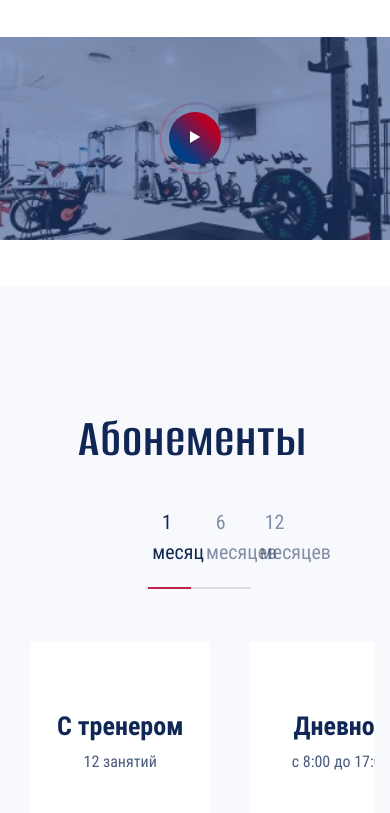
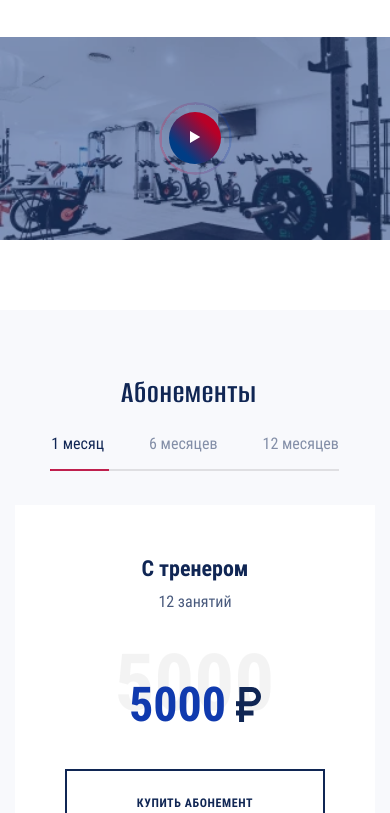
Before and after one commit to slaastenkaa/Fitness, a website: page source/index.html in a window 390 px wide. Shown: the part 1187-2000 px from the top of the page. Drawn offline with nearby package versions, Linux system fonts and the light colour scheme; files that its build step writes are made by us from their sources; files whose address does not match are found by name.

Commit message:
Fix style subscriptions

```diff
--- a/source/index.html
+++ b/source/index.html
@@ -120,7 +120,7 @@
             </div>
             <div class="tabs__content" data-tabs="content">
               <ul class="tabs__element tabs__list list" data-tabs="element">
-                <li class="tabs__item">
+                <li class="tabs__item" tabindex="0">
                   <h3>С тренером</h3>
                   <p>12 занятий</p>
                   <div class="tabs__item--cost">
@@ -131,7 +131,7 @@
                   </div>
                   <a class="tabs__item-button button" href="#">купить абонемент</a>
                 </li>
-                <li class="tabs__item">
+                <li class="tabs__item" tabindex="0">
                   <h3>Дневной</h3>
                   <p>с 8:00 до 17:00 </p>
                   <div class="tabs__item--cost">
@@ -142,7 +142,7 @@
                   </div>
                   <a class="tabs__item-button button" href="#">купить абонемент</a>
                 </li>
-                <li class="tabs__item">
+                <li class="tabs__item" tabindex="0">
                   <h3>Полный день</h3>
                   <p>с 8:00 до 22:00 </p>
                   <div class="tabs__item--cost">
@@ -155,7 +155,7 @@
                 </li>
               </ul>
               <ul class="tabs__element tabs__list list" data-tabs="element">
-                <li class="tabs__item">
+                <li class="tabs__item" tabindex="0">
                   <h3>С тренером</h3>
                   <p>12 занятий</p>
                   <div class="tabs__item--cost">
@@ -166,7 +166,7 @@
                   </div>
                   <a class="tabs__item-button button" href="#">купить абонемент</a>
                 </li>
-                <li class="tabs__item">
+                <li class="tabs__item" tabindex="0">
                   <h3>Дневной</h3>
                   <p>с 8:00 до 17:00 </p>
                   <div class="tabs__item--cost">
@@ -177,7 +177,7 @@
                   </div>
                   <a class="tabs__item-button button" href="#">купить абонемент</a>
                 </li>
-                <li class="tabs__item">
+                <li class="tabs__item" tabindex="0">
                   <h3>Полный день</h3>
                   <p>с 8:00 до 22:00 </p>
                   <div class="tabs__item--cost">
@@ -190,7 +190,7 @@
                 </li>
               </ul>
               <ul class="tabs__element tabs__list list" data-tabs="element">
-                <li class="tabs__item">
+                <li class="tabs__item" tabindex="0">
                   <h3>С тренером</h3>
                   <p>12 занятий</p>
                   <div class="tabs__item--cost">
@@ -201,7 +201,7 @@
                   </div>
                   <a class="tabs__item-button button" href="#">купить абонемент</a>
                 </li>
-                <li class="tabs__item">
+                <li class="tabs__item" tabindex="0">
                   <h3>Дневной</h3>
                   <p>с 8:00 до 17:00 </p>
                   <div class="tabs__item--cost">
@@ -212,7 +212,7 @@
                   </div>
                   <a class="tabs__item-button button" href="#">купить абонемент</a>
                 </li>
-                <li class="tabs__item">
+                <li class="tabs__item" tabindex="0">
                   <h3>Полный день</h3>
                   <p>с 8:00 до 22:00 </p>
                   <div class="tabs__item--cost">
@@ -230,13 +230,9 @@
         </div>
         <div class="subscriptions__image">
           <picture>
-            <source type="image/webp" media="(max-width: 767px)"
-              srcset="img/img-dumbbells-mobil.webp 1x, img/img-dumbbells-mobil@2x.webp 2x">
             <source type="image/webp" media="(max-width: 1023px)"
               srcset="img/img-dumbbells-tablet.webp, img/img-dumbbells-tablet@2x.webp 2x">
             <source type="image/webp" srcset="img/img-dumbbells.webp, img/img-dumbbells@2x.webp 2x">
-            <source media="(max-width: 767px)"
-              srcset="img/img-dumbbells-mobile.jpg 1x, img/img-gym-second-mobile@2x.jpg 2x">
             <source media="(max-width: 1023px)"
               srcset="img/img-dumbbells-tablet.jpg, img/img-dumbbells-tablet@2x.jpg 2x">
             <img src="img/img-dumbbells.jpg" width="384" height="321" alt="Блины для штанги."
--- a/source/sass/blocks/nav.scss
+++ b/source/sass/blocks/nav.scss
@@ -3,6 +3,7 @@
   display: flex;
   justify-content: space-between;
   align-items: flex-start;
+  flex-wrap: wrap;
   z-index: 1;
 }
 
--- a/source/sass/blocks/subscriptions.scss
+++ b/source/sass/blocks/subscriptions.scss
@@ -9,7 +9,7 @@
 .subscriptions__image {
   position: absolute;
   right: 0;
-  bottom: -149px;
+  bottom: -150px;
   width: 287px;
   overflow: hidden;
 }
@@ -26,6 +26,42 @@
   transform: translate(-2px, 0);
 }
 
-@media (max-width: $vp-1023) {}
+@media (max-width: $vp-1023) {
+  .subscriptions {
+    position: relative;
+    margin-top: 15px;
+    padding-top: 67px;
+    padding-bottom: 58px;
+  }
 
-@media (max-width: $vp-767) {}
+  .subscriptions h2 {
+    margin-bottom: 4px;
+    font-size: 42px;
+    line-height: 50px;
+    transform: translate(-8px, 0);
+  }
+
+  .subscriptions__image {
+    bottom: -126px;
+    width: 348px;
+  }
+}
+
+@media (max-width: $vp-767) {
+  .subscriptions {
+    margin-top: 0px;
+    padding-top: 37px;
+    padding-bottom: 31px;
+  }
+
+  .subscriptions h2 {
+    margin-bottom: 5px;
+    font-size: 32px;
+    line-height: 38px;
+    transform: translate(-6px, 0);
+  }
+
+  .subscriptions__image {
+    display: none;
+  }
+}
--- a/source/sass/blocks/tabs.scss
+++ b/source/sass/blocks/tabs.scss
@@ -1,14 +1,15 @@
 .tabs {
   max-width: 100%;
+  text-align: center;
 }
 
 .tabs__controls {
   position: relative;
-  display: flex;
-  justify-content: space-between;
-  width: 30.5%;
+  display: inline-flex;
+  flex-wrap: wrap;
   margin: auto;
   margin-bottom: 50px;
+  gap: 36px;
 }
 
 .tabs__controls::after {
@@ -22,6 +23,7 @@
 }
 
 .tabs__control {
+  position: relative;
   display: block;
   font-family: inherit;
   font-weight: 400;
@@ -33,17 +35,6 @@
   background-color: $color-transparent;
   transition: $trans-easeinout;
   cursor: pointer;
-
-  @media screen and (max-width: 1023px) {
-    margin: 0 10px;
-    padding: 15px;
-  }
-
-  @media screen and (max-width: 767px) {
-    margin: 10px 2% 0;
-    padding: 10px;
-    width: 45%;
-  }
 }
 
 .tabs__control:hover,
@@ -51,7 +42,6 @@
 .tabs__control:active {
   color: $color-crimson;
   opacity: 1;
-  transform: $trans-scale;
 }
 
 .tabs__control.is-active {
@@ -61,14 +51,21 @@
   transition: $trans-easeinout;
 }
 
-.tabs__control.is-active::after {
+.tabs__control::after {
   content: '';
   position: absolute;
   left: 6px;
   bottom: -12px;
+  width: 150%;
+  height: 2px;
+  opacity: 0;
+  background-color: $color-crimson;
+}
+
+.tabs__control.is-active::after {
   width: 86%;
-  height: 2px;
-  background-color: $color-crimson;
+  transition: $trans-easeinout;
+  opacity: 1;
 }
 
 .tabs__content {
@@ -79,18 +76,6 @@
 
 .tabs__element {
   width: 100%;
-
-  @media screen and (max-width: 767px) {
-    padding: 15px;
-  }
-
-  p {
-    margin: 0;
-
-    &:not(:last-child) {
-      margin: 0 0 20px 0;
-    }
-  }
 }
 
 .tabs--unset .tabs__content {
@@ -104,7 +89,7 @@
 }
 
 .tabs__item {
-  padding: 37px 0 70px 0;
+  padding: 30px 0 62px 0;
   background-color: $color-default-white;
   border: 7px solid $color-default-white;
 }
@@ -133,6 +118,7 @@
 }
 
 .tabs__item p {
+  margin-top: 9px;
   font-family: inherit;
   font-weight: 400;
   font-size: 16px;
@@ -190,8 +176,8 @@
 .tabs__item-button {
   justify-content: center;
   margin: auto;
-  padding: 24px;
-  width: 57%;
+  padding: 25px;
+  width: 59%;
   outline: 2px solid #102654;
   color: inherit;
 }
@@ -203,4 +189,135 @@
 }
 
 
-@media (max-width: $vp-1023) {}
+@media (max-width: $vp-1023) {
+  .tabs__controls {
+    margin: auto auto 42px;
+    gap: 5px;
+  }
+
+  .tabs__control {
+    margin: 0 25px;
+    padding: 15px 0;
+    font-size: 18px;
+    line-height: 27px;
+  }
+
+  .tabs__controls::after {
+    left: 25px;
+    bottom: 2px;
+    width: 87%;
+  }
+
+  .tabs__control::after {
+    left: 0;
+    bottom: 2px;
+    width: 150%;
+  }
+
+  .tabs__control.is-active::after {
+    width: 100%;
+  }
+
+  .tabs__list {
+    grid-template-columns: 1fr;
+  }
+
+  .tabs__item {
+    width: 65%;
+    margin: auto;
+    padding: 31px 0 62px;
+  }
+
+  .tabs__item h3 {
+    margin-bottom: 9px;
+  }
+
+  .tabs__item p {
+    margin-top: 9px;
+  }
+
+  .tabs__item-button {
+    width: 48%;
+    padding: 25px;
+  }
+}
+
+
+@media (max-width: $vp-767) {
+  .tabs__controls {
+    gap: 45px;
+    margin: auto auto 34px;
+  }
+
+  .tabs__control {
+    margin: 0;
+    font-size: 16px;
+    line-height: 24px;
+  }
+
+  .tabs__controls::after {
+    left: 0;
+    bottom: 0;
+    width: 100%;
+  }
+
+  .tabs__control::after {
+    left: 0;
+    bottom: 0;
+    width: 150%;
+  }
+
+  .tabs__control.is-active::after {
+    width: 100%;
+  }
+
+  .tabs__control.is-active::after {
+    width: 111%;
+    left: -2%;
+  }
+
+  .tabs__list {
+    gap: 35px;
+  }
+
+  .tabs__item {
+    width: 100%;
+    padding: 23px 0 48px;
+  }
+
+  .tabs__item h3 {
+    font-size: 22px;
+    line-height: 24px;
+  }
+
+  .tabs__item p {
+    font-size: 16px;
+    line-height: 24px;
+  }
+
+  .tabs__item--cost {
+    margin-top: 55px;
+    margin-bottom: 30px;
+    gap: 10px;
+  }
+
+  .tabs__item--cost span {
+    font-size: 48px;
+    line-height: 72px;
+  }
+
+  .tabs__item--cost span::after {
+    top: -85%;
+    left: -15%;
+    font-size: 79px;
+  }
+
+  .tabs__item--cost svg {
+    width: 25px;
+    height: auto;
+  }
+
+  .tabs__item-button {
+    width: 74%;
+  }
+}
```
Also changed, not shown: build/css/style.css, build/css/style.min.css, build/index.html, 1 other file.
